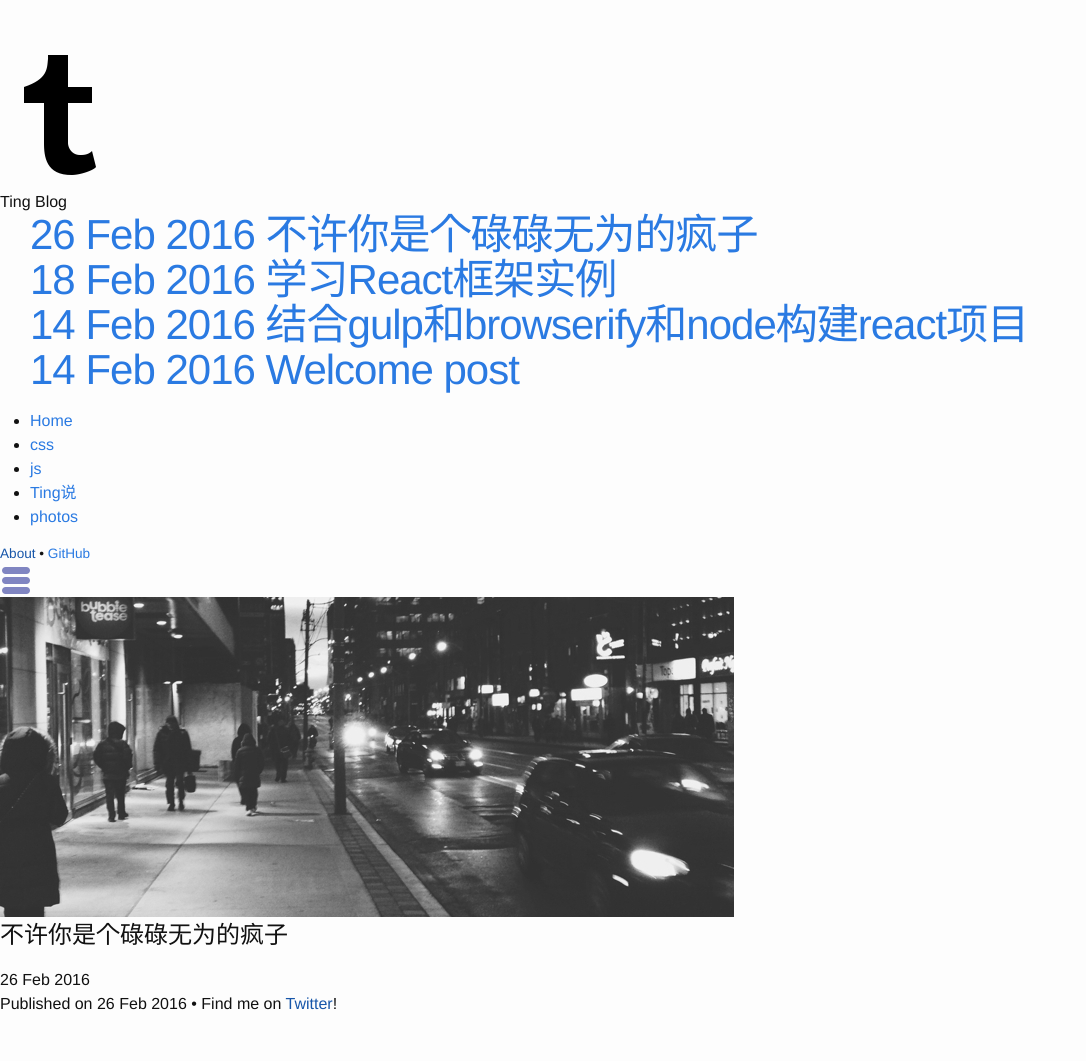
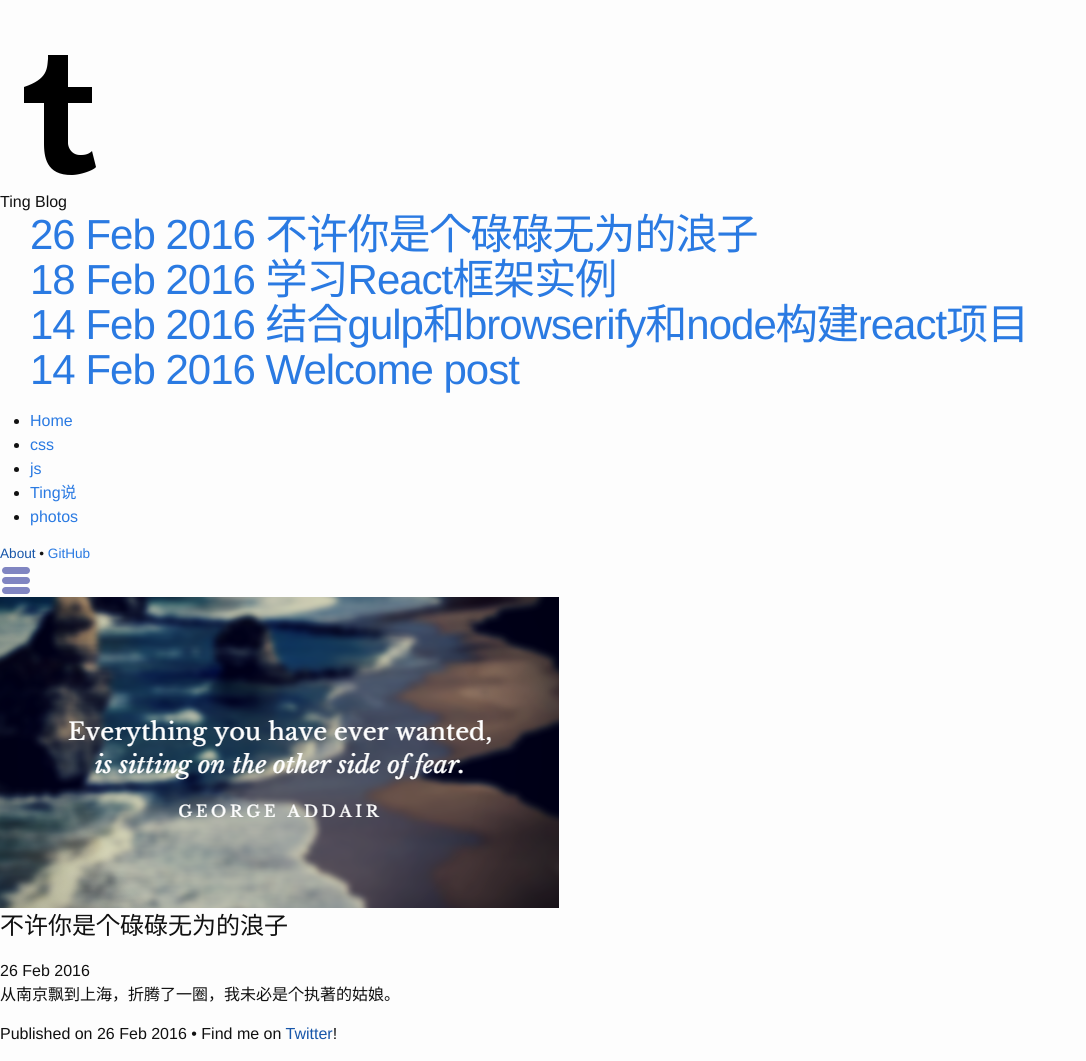
Before and after one commit to edwinna/edwinna.github.io, a Jekyll site: the page built from _posts/2016-02-26-thinking-fragment01-post.md, in a window 1280 px wide. Shown: the whole page, without its empty margins (0-1086 px from the left). Built offline with Jekyll 4.4.1, drawn with Linux system fonts in a browser that asks for light colours; before the commit the page ends 1031 px from its top, so only the background shows below that.

Commit message:
update cover

```diff
--- a/_posts/2016-02-26-thinking-fragment01-post.md
+++ b/_posts/2016-02-26-thinking-fragment01-post.md
@@ -1,7 +1,9 @@
 ---
 layout: post
-title: 不许你是个碌碌无为的疯子
-cover: cover.jpg
+title: 不许你是个碌碌无为的浪子
+cover: cover-2.png
 date:   2016-02-26 18:40:06 +0800
 categories: life
 ---
+
+   从南京飘到上海，折腾了一圈，我未必是个执著的姑娘。
```
Also changed, not shown: images/cover-2.png (added).
